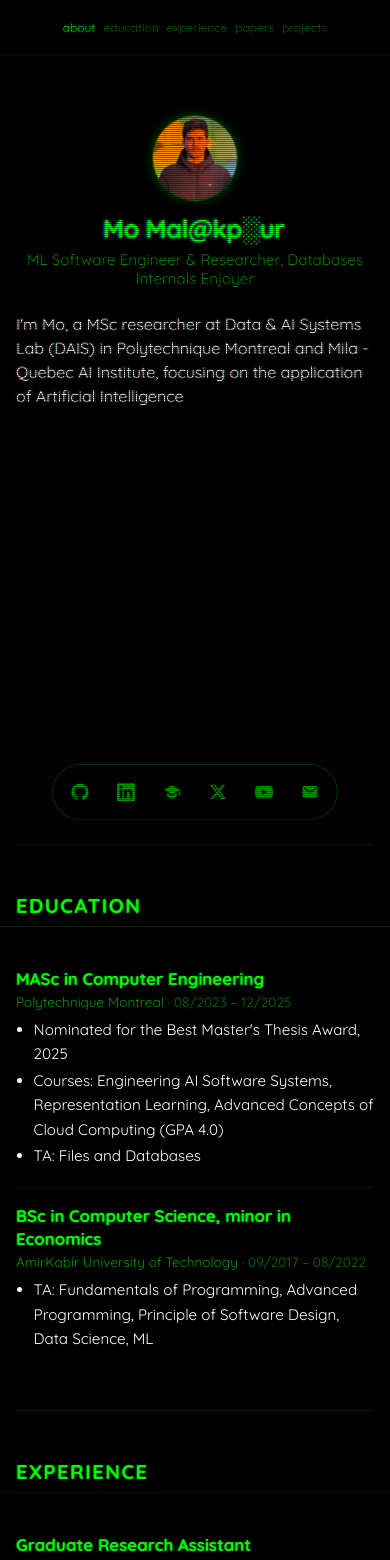
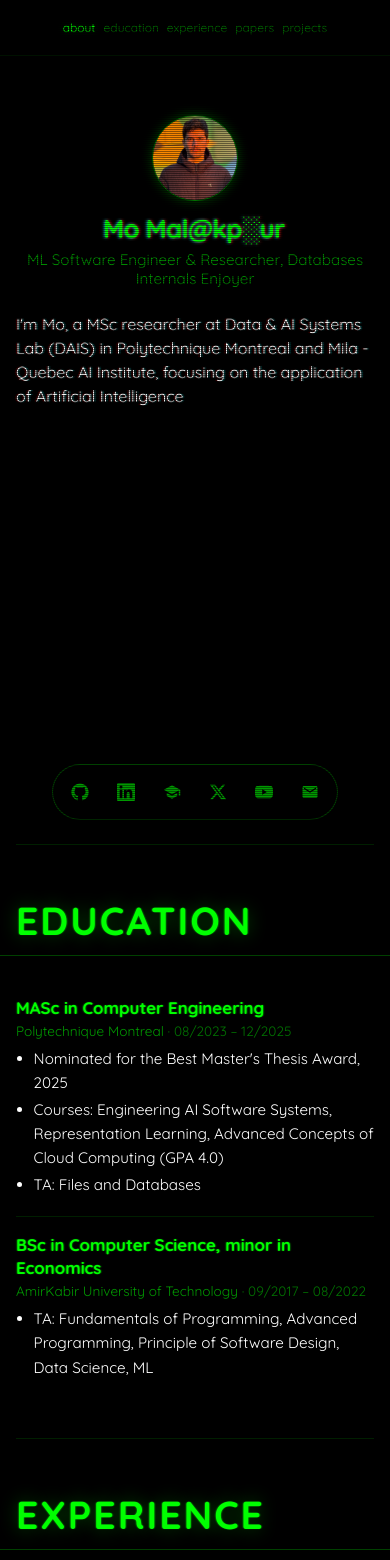
Before and after one commit to momalekpour/momalekpour.github.io, a Next.js app: page / in a window 390 px wide. Shown: the top 1560 px of the page. Built offline with nearby package versions, Linux system fonts and the light colour scheme.

Commit message:
feat: bolder scroll effects — big pinned titles, dramatic reveals, stronger parallax

```diff
--- a/src/app/globals.css
+++ b/src/app/globals.css
@@ -202,24 +202,30 @@ p,
 }
 
 .section-label {
-    font-size: 1.45rem;
-    letter-spacing: 1.5px;
+    font-size: clamp(2.4rem, 8vw, 4rem);
+    font-weight: 700;
+    letter-spacing: 2px;
+    line-height: 1.05;
     text-transform: uppercase;
     color: var(--color-green);
-    margin-bottom: var(--space-xs);
+    margin-bottom: var(--space-md);
     position: sticky;
     top: var(--nav-height);
     z-index: 10;
-    background: rgba(0, 0, 0, 0.92);
-    backdrop-filter: blur(4px);
-    -webkit-backdrop-filter: blur(4px);
-    padding-top: var(--space-xs);
-    padding-bottom: var(--space-xs);
+    background: rgba(0, 0, 0, 0.95);
+    backdrop-filter: blur(6px);
+    -webkit-backdrop-filter: blur(6px);
+    padding-top: var(--space-md);
+    padding-bottom: var(--space-sm);
     margin-left: calc(-1 * var(--space-lg));
     margin-right: calc(-1 * var(--space-lg));
     padding-left: var(--space-lg);
     padding-right: var(--space-lg);
-    border-bottom: 1px solid var(--green-12);
+    border-bottom: 1px solid var(--green-25);
+    text-shadow:
+        0 0 18px var(--glow-green),
+        -1px 0 1px var(--glow-green),
+        1px 0 1px var(--glow-green);
 }
 
 .project-item__title {
@@ -409,21 +415,26 @@ p,
 
 [data-reveal] {
     opacity: 0;
-    transform: translateY(16px);
-    transition: opacity 0.6s ease, transform 0.6s ease;
+    transform: translateY(44px) scale(0.97);
+    filter: blur(6px);
+    transition:
+        opacity 0.7s cubic-bezier(0.22, 1, 0.36, 1),
+        transform 0.7s cubic-bezier(0.22, 1, 0.36, 1),
+        filter 0.7s cubic-bezier(0.22, 1, 0.36, 1);
 }
 
 [data-reveal].is-visible {
     opacity: 1;
-    transform: translateY(0);
+    transform: translateY(0) scale(1);
+    filter: blur(0);
 }
 
 /* stagger within sibling lists */
-[data-reveal]:nth-child(2) { transition-delay: 0.08s; }
-[data-reveal]:nth-child(3) { transition-delay: 0.16s; }
-[data-reveal]:nth-child(4) { transition-delay: 0.24s; }
-[data-reveal]:nth-child(5) { transition-delay: 0.32s; }
-[data-reveal]:nth-child(6) { transition-delay: 0.40s; }
+[data-reveal]:nth-child(2) { transition-delay: 0.1s; }
+[data-reveal]:nth-child(3) { transition-delay: 0.2s; }
+[data-reveal]:nth-child(4) { transition-delay: 0.3s; }
+[data-reveal]:nth-child(5) { transition-delay: 0.4s; }
+[data-reveal]:nth-child(6) { transition-delay: 0.5s; }
 
 /* ---------- typing animation ---------- */
 
@@ -595,7 +606,7 @@ p,
     }
 
     .section-label {
-        font-size: 1.25rem;
+        font-size: clamp(1.9rem, 10vw, 2.6rem);
         margin-left: calc(-1 * var(--space-md));
         margin-right: calc(-1 * var(--space-md));
         padding-left: var(--space-md);
@@ -607,6 +618,7 @@ p,
     [data-reveal] {
         opacity: 1;
         transform: none;
+        filter: none;
         transition: none;
     }
 
--- a/src/components/ScrollEffects.tsx
+++ b/src/components/ScrollEffects.tsx
@@ -18,7 +18,9 @@ export default function ScrollEffects() {
           }
         }
       },
-      { threshold: 0.12 },
+      // Fire once the element's top clears the lower ~18% of the viewport,
+      // so the reveal animates while it's clearly on screen.
+      { threshold: 0, rootMargin: "0px 0px -18% 0px" },
     );
 
     revealEls.forEach((el) => revealObserver.observe(el));
@@ -33,10 +35,10 @@ export default function ScrollEffects() {
         rafId = null;
         if (!landing) return;
         const y = window.scrollY;
-        landing.style.setProperty("--parallax-y", `${y * -0.12}px`);
+        landing.style.setProperty("--parallax-y", `${y * -0.28}px`);
         landing.style.setProperty(
           "--parallax-opacity",
-          String(Math.max(0, 1 - y / 500)),
+          String(Math.max(0, 1 - y / 380)),
         );
       });
     }
```
Also changed, not shown: 1 other file (tests, documents, lock files or other folders).
